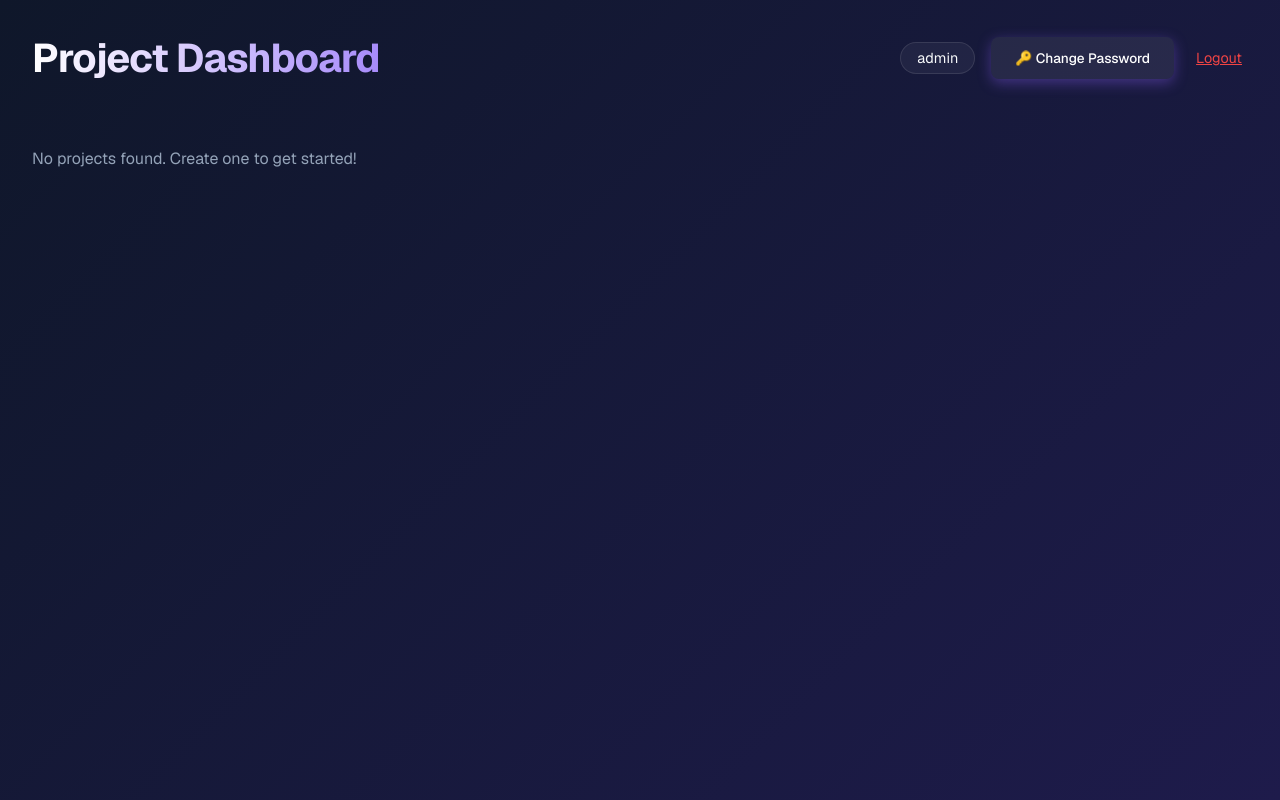
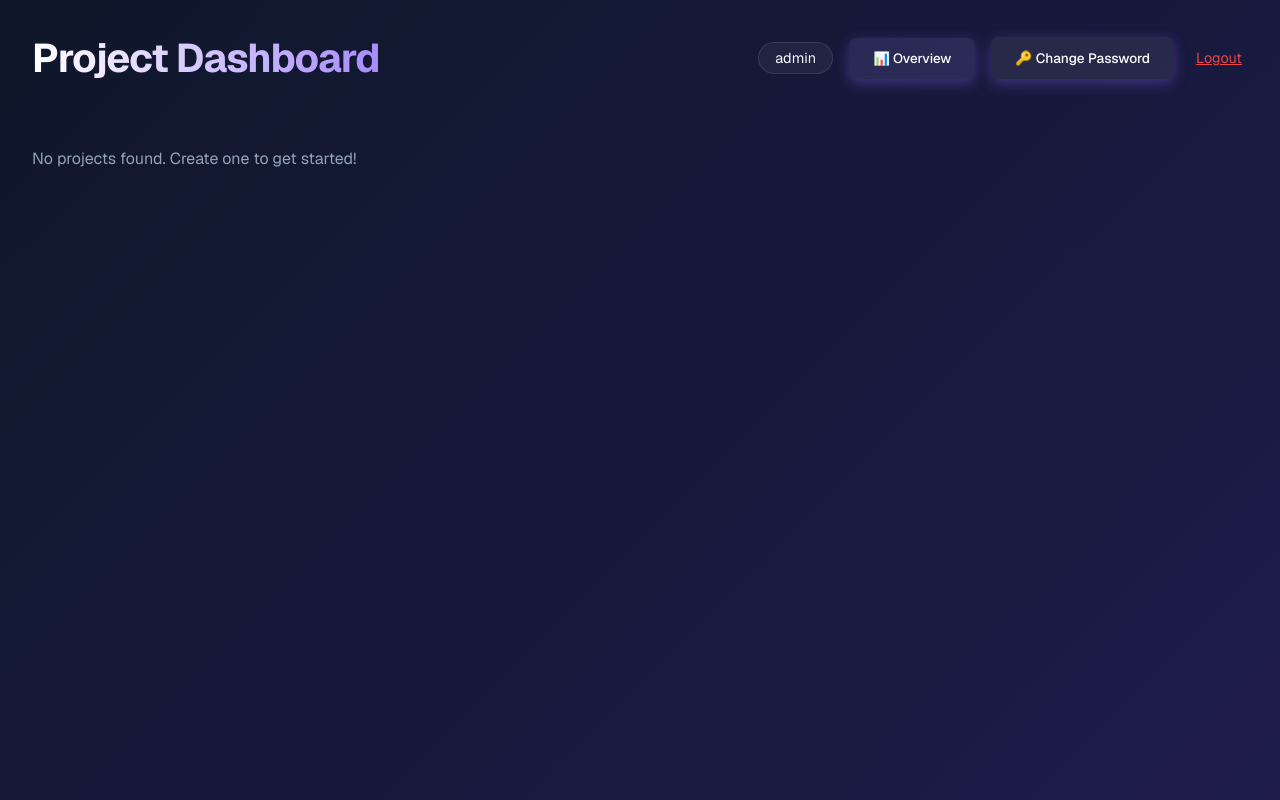
Before and after one commit to tpm4008004-tech/Project, a Next.js app: page / in a window 1280 px wide. Built offline with nearby package versions, Linux system fonts and the light colour scheme; no server answers; the database is empty; sample sign-in values are in the browser's storage.

Commit message:
Update page.js

```diff
--- a/src/app/page.js
+++ b/src/app/page.js
@@ -98,10 +98,7 @@ export default function Home() {
           <span className={styles.userRole}>{userRole}</span>
           {isAdmin && (
           <>
-              <Link href="/overview">
-                <button className="glass-button" style={{ background: 'rgba(167,139,250,0.15)', borderColor: 'rgba(167,139,250,0.3)' }}>📊 Overview</button>
-              </Link>
-              <Link href="/users">
+             <Link href="/users">
                 <button className="glass-button" style={{ background: 'rgba(52,211,153,0.1)', borderColor: 'rgba(52,211,153,0.25)' }}>👥 Users</button>
               </Link>
               <Link href="/settings">
@@ -112,6 +109,9 @@ export default function Home() {
               </button>
             </>
           )}
+         <Link href="/overview">
+            <button className="glass-button" style={{ background: 'rgba(167,139,250,0.15)', borderColor: 'rgba(167,139,250,0.3)' }}>📊 Overview</button>
+          </Link>
           <Link href="/change-password">
             <button className="glass-button" style={{ background: 'rgba(255,255,255,0.07)', fontSize: '0.85rem' }}>🔑 Change Password</button>
           </Link>
```
